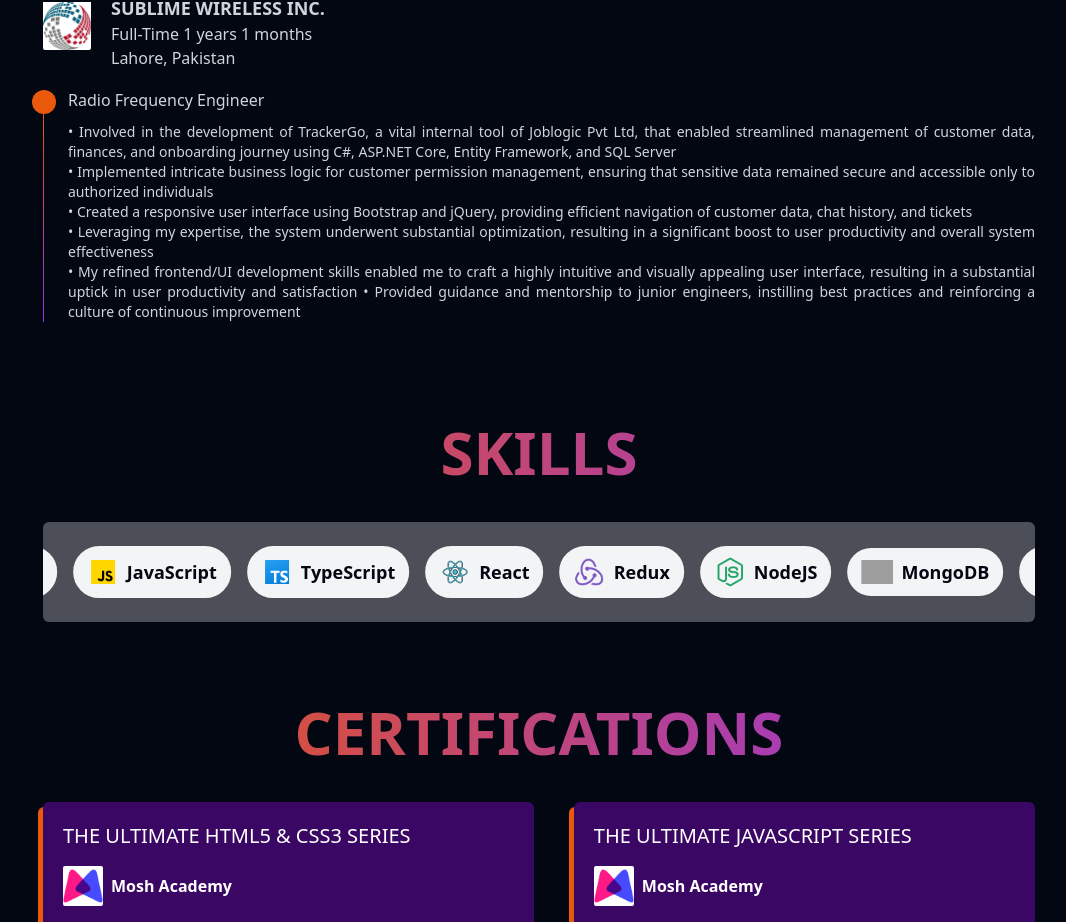
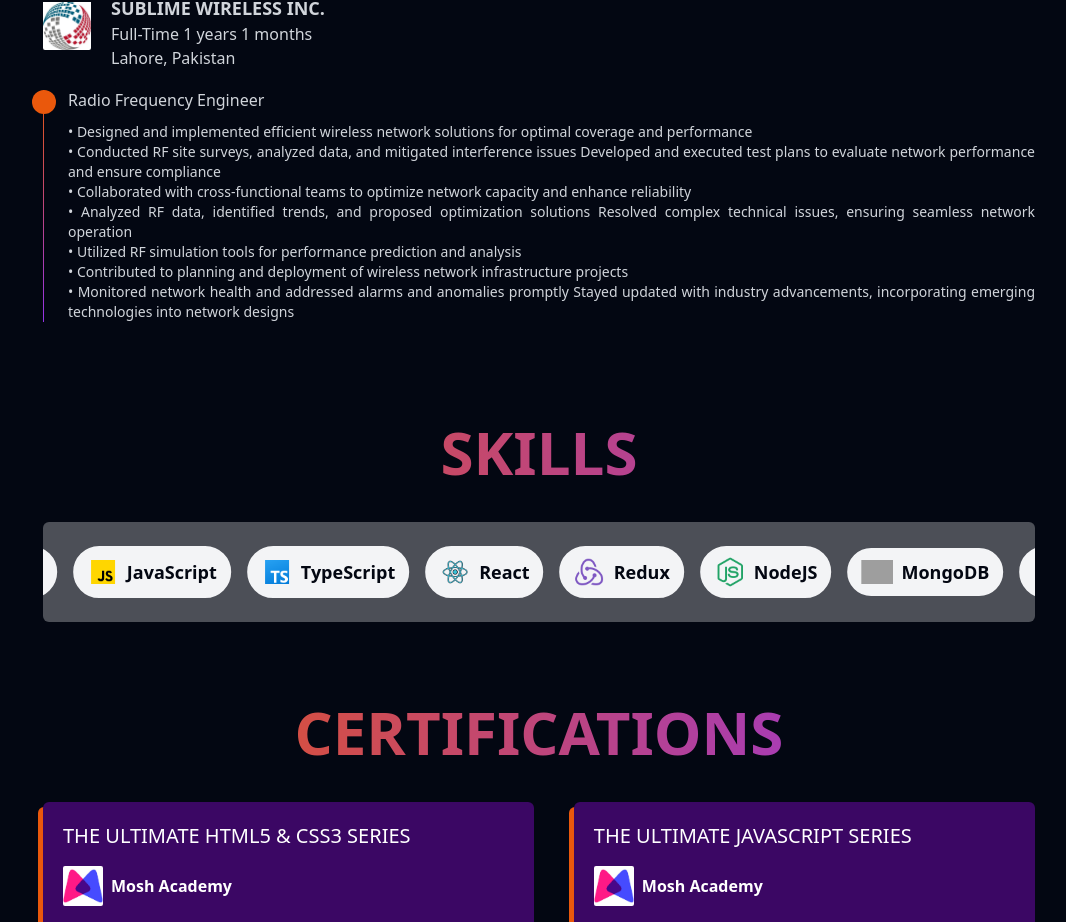
Before and after one commit to hassaanarif/HassaanKhawaja-Portfolio, a React (Vite) app: page / in a window 1280 px wide. Shown: the part 2040-2962 px from the top of the page, without its empty margins (101-1167 px from the left). Built offline with nearby package versions, Linux system fonts and the light colour scheme; grey boxes are pictures that could not be loaded.

Commit message:
Fixed Job Experience

```diff
--- a/src/components/Job.tsx
+++ b/src/components/Job.tsx
@@ -16,7 +16,7 @@
 	};
 
 	return (
-		<motion.article initial={{ y: 100 }} whileInView={{ y: 0 }} viewport={{ once: true }} transition={{ duration: 1 }}>
+		<motion.article initial={{ y: 30 }} whileInView={{ y: 0 }} viewport={{ once: true }} transition={{ duration: 1 }}>
 			<section className="flex gap-5 items-center mt-10">
 				<img src={companyLogoURL} alt="Joblogic" className="w-12 rounded-sm self-start pt-2" />
 				<div>
--- a/src/constants/Jobs.ts
+++ b/src/constants/Jobs.ts
@@ -13,35 +13,24 @@
 		positions: [
 			{
 				title: "Full-Stack Developer",
-				content: `• Involved in the development of TrackerGo, a vital internal tool of Joblogic Pvt Ltd, that enabled
-							streamlined management of customer data, finances, and onboarding journey using C#, ASP.NET Core, Entity
-							Framework, and SQL Server
-							<br />• Implemented intricate business logic for customer permission management, ensuring that sensitive
-							data remained secure and accessible only to authorized individuals <br />• Created a responsive user
-							interface using Bootstrap and jQuery, providing efficient navigation of customer data, chat history, and
-							tickets <br />• Leveraging my expertise, the system underwent substantial optimization, resulting in a
-							significant boost to user productivity and overall system effectiveness <br />• My refined frontend/UI
-							development skills enabled me to craft a highly intuitive and visually appealing user interface, resulting
-							in a substantial uptick in user productivity and satisfaction • Provided guidance and mentorship to junior
-							engineers, instilling best practices and reinforcing a culture of continuous improvement`,
+				content: `
+• Involved in the development of TrackerGo, a vital internal tool of Joblogic Pvt Ltd, that enabled streamlined management of customer data, finances, and onboarding journey using C#, ASP.NET Core, Entity Framework, and SQL Server
+<br />• Implemented intricate business logic for customer permission management, ensuring that sensitive data remained secure and accessible only to authorized individuals
+<br />• Created a responsive user interface using Bootstrap and jQuery, providing efficient navigation of customer data, chat history, and tickets
+<br />• Leveraging my expertise, the system underwent substantial optimization, resulting in a significant boost to user productivity and overall system effectiveness
+<br />• My refined frontend/UI development skills enabled me to craft a highly intuitive and visually appealing user interface, resulting in a substantial uptick in user productivity and satisfaction
+<br />• Provided guidance and mentorship to junior engineers, instilling best practices and reinforcing a culture of continuous improvement`,
 			},
 			{
 				title: "Software Engineer",
-				content: `• Devised and executed innovative strategies for optimizing SQL queries and improving system efficiency,
-							resulting in increased application responsiveness and smoother end-user experiences <br />• Employed
-							third-party tools such as "Stimulsoft" to develop dynamic forms and dashboards that were seamlessly
-							integrated with the Joblogic Application, enabling customers to effortlessly access critical business data
-							and metrics <br />• Fostered positive relationships with clients through extensive interaction and
-							diligent gathering of their requirements, utilizing comprehensive SQL scripts to craft custom dashboards,
-							forms, and reports tailored to their specific needs
-							<br />• Mentored and trained new team members on database and SQL optimization techniques, fostering a
-							culture of continuous learning and skill development <br />• Collaborated with fellow software engineers
-							to troubleshoot complex technical issues and ensure adherence to coding best practices, conducting
-							comprehensive code reviews to maintain high standards of code quality and performance <br />• Maintained
-							comprehensive documentation of software development processes, including design documents, user manuals,
-							and technical specifications, enabling efficient knowledge transfer and promoting the maintenance of best
-							practices <br />• Actively participated in team meetings and provided innovative suggestions for improving
-							software development processes and maximizing team efficiency`,
+				content: `
+• Devised and executed innovative strategies for optimizing SQL queries and improving system efficiency, resulting in increased application responsiveness and smoother end-user experiences
+<br />• Employed third-party tools such as "Stimulsoft" to develop dynamic forms and dashboards that were seamlessly integrated with the Joblogic Application, enabling customers to effortlessly access critical business data and metrics
+<br />• Fostered positive relationships with clients through extensive interaction and diligent gathering of their requirements, utilizing comprehensive SQL scripts to craft custom dashboards, forms, and reports tailored to their specific needs
+<br />• Mentored and trained new team members on database and SQL optimization techniques, fostering a culture of continuous learning and skill development
+<br />• Collaborated with fellow software engineers to troubleshoot complex technical issues and ensure adherence to coding best practices, conducting comprehensive code reviews to maintain high standards of code quality and performance
+<br />• Maintained comprehensive documentation of software development processes, including design documents, user manuals, and technical specifications, enabling efficient knowledge transfer and promoting the maintenance of best practices
+<br />• Actively participated in team meetings and provided innovative suggestions for improving software development processes and maximizing team efficiency`,
 			},
 		],
 	},
@@ -55,20 +44,13 @@
 		positions: [
 			{
 				title: "React Developer",
-				content: `• Developed and maintained scalable and responsive web applications using ReactJS, Functional Components,
-							and Redux that resulted in a significant improvement in the user experience and a boost in overall
-							productivity <br />• Implemented efficient and reusable code that followed industry best practices, such
-							as modular programming, DRY and SOLID principles, resulting in streamlined development processes, enhanced
-							code robustness, and reduced maintenance costs <br />• Optimized application performance and page load
-							times using advanced optimization techniques such as lazy loading, server-side rendering, and performance
-							profiling tools, resulting in an increase in user engagement and retention rates <br />• Collaborated with
-							cross-functional teams in agile development environments, employing JIRA and other agile methodologies to
-							deliver high-quality products in a timely manner, resulting in positive feedback and high customer
-							satisfaction <br />• Developed and integrated complex REST APIs with Node.js and MongoDB, utilizing
-							industry-standard authentication and authorization techniques such as OAuth2 and JWT, resulting in a
-							secure and efficient data exchange system <br />• Utilized Tailwind CSS, Bootstrap and Material UI to
-							create visually appealing and user-friendly UI designs that significantly improved the application's
-							aesthetics and usability, resulting in high user adoption rates and positive user feedback`,
+				content: `
+• Developed and maintained scalable and responsive web applications using ReactJS, Functional Components, and Redux that resulted in a significant improvement in the user experience and a boost in overall productivity
+<br />• Implemented efficient and reusable code that followed industry best practices, such as modular programming, DRY and SOLID principles, resulting in streamlined development processes, enhanced code robustness, and reduced maintenance costs
+<br />• Optimized application performance and page load times using advanced optimization techniques such as lazy loading, server-side rendering, and performance profiling tools, resulting in an increase in user engagement and retention rates
+<br />• Collaborated with cross-functional teams in agile development environments, employing JIRA and other agile methodologies to deliver high-quality products in a timely manner, resulting in positive feedback and high customer satisfaction
+<br />• Developed and integrated complex REST APIs with Node.js and MongoDB, utilizing industry-standard authentication and authorization techniques such as OAuth2 and JWT, resulting in a secure and efficient data exchange system
+<br />• Utilized Tailwind CSS, Bootstrap and Material UI to create visually appealing and user-friendly UI designs that significantly improved the application's aesthetics and usability, resulting in high user adoption rates and positive user feedback`,
 			},
 		],
 	},
@@ -83,17 +65,14 @@
 		positions: [
 			{
 				title: "Radio Frequency Engineer",
-				content: `• Involved in the development of TrackerGo, a vital internal tool of Joblogic Pvt Ltd, that enabled
-							streamlined management of customer data, finances, and onboarding journey using C#, ASP.NET Core, Entity
-							Framework, and SQL Server
-							<br />• Implemented intricate business logic for customer permission management, ensuring that sensitive
-							data remained secure and accessible only to authorized individuals <br />• Created a responsive user
-							interface using Bootstrap and jQuery, providing efficient navigation of customer data, chat history, and
-							tickets <br />• Leveraging my expertise, the system underwent substantial optimization, resulting in a
-							significant boost to user productivity and overall system effectiveness <br />• My refined frontend/UI
-							development skills enabled me to craft a highly intuitive and visually appealing user interface, resulting
-							in a substantial uptick in user productivity and satisfaction • Provided guidance and mentorship to junior
-							engineers, instilling best practices and reinforcing a culture of continuous improvement`,
+				content: `
+• Designed and implemented efficient wireless network solutions for optimal coverage and performance
+<br />• Conducted RF site surveys, analyzed data, and mitigated interference issues Developed and executed test plans to evaluate network performance and ensure compliance
+<br />• Collaborated with cross-functional teams to optimize network capacity and enhance reliability
+<br />• Analyzed RF data, identified trends, and proposed optimization solutions Resolved complex technical issues, ensuring seamless network operation
+<br />• Utilized RF simulation tools for performance prediction and analysis
+<br />• Contributed to planning and deployment of wireless network infrastructure projects
+<br />• Monitored network health and addressed alarms and anomalies promptly Stayed updated with industry advancements, incorporating emerging technologies into network designs`,
 			},
 		],
 	},
```
